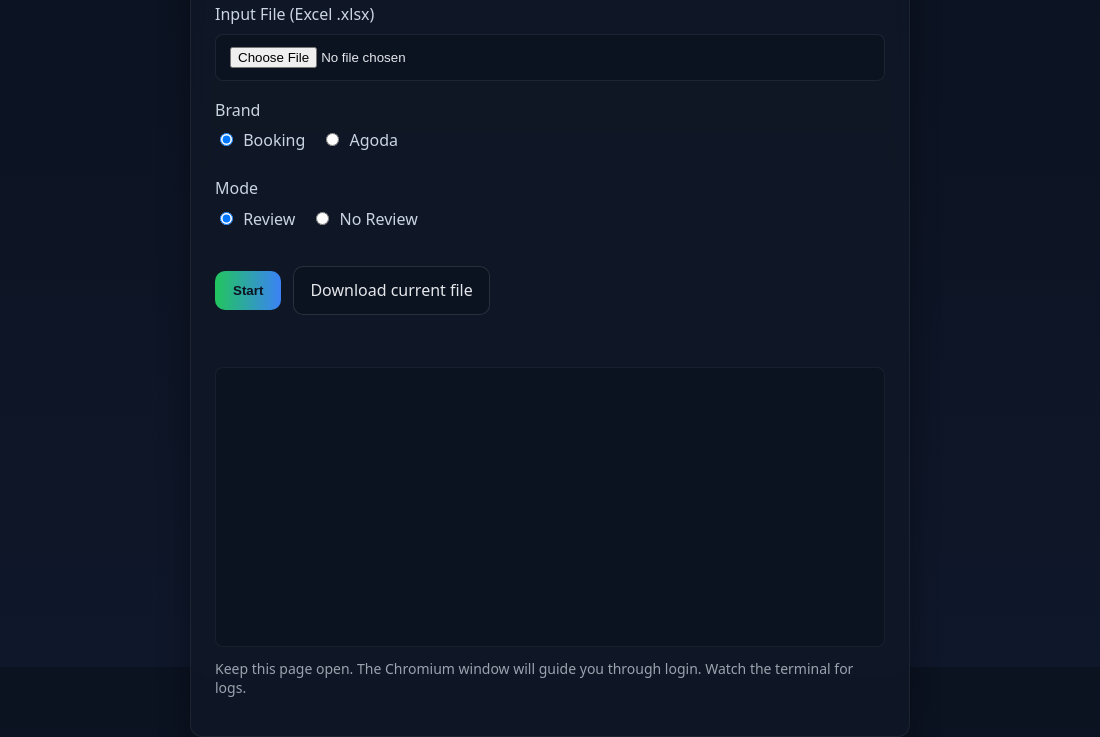
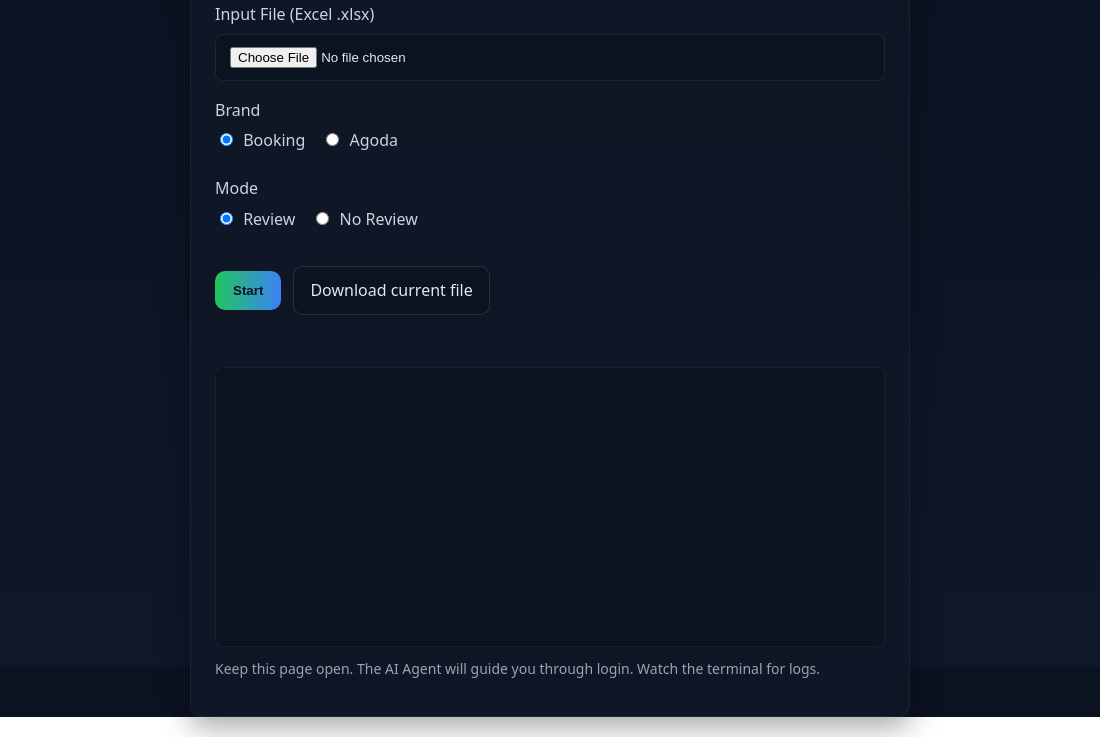
Before and after one commit to vnpsolutions/braintree-auto, an Electron app: page public/index.html in a window 1100 px wide. Shown: the part 133-870 px from the top of the page. Drawn offline with Linux system fonts and the light colour scheme; no server answers.

Commit message:
ai message

```diff
--- a/public/index.html
+++ b/public/index.html
@@ -35,7 +35,7 @@
       </form>
       <div id="status" class="status"></div>
       <pre id="log" class="log" aria-live="polite"></pre>
-      <p class="hint">Keep this page open. The Chromium window will guide you through login. Watch the terminal for logs.</p>
+      <p class="hint">Keep this page open. The AI Agent will guide you through login. Watch the terminal for logs.</p>
     </div>
     <script src="script.js"></script>
   </body>
```
